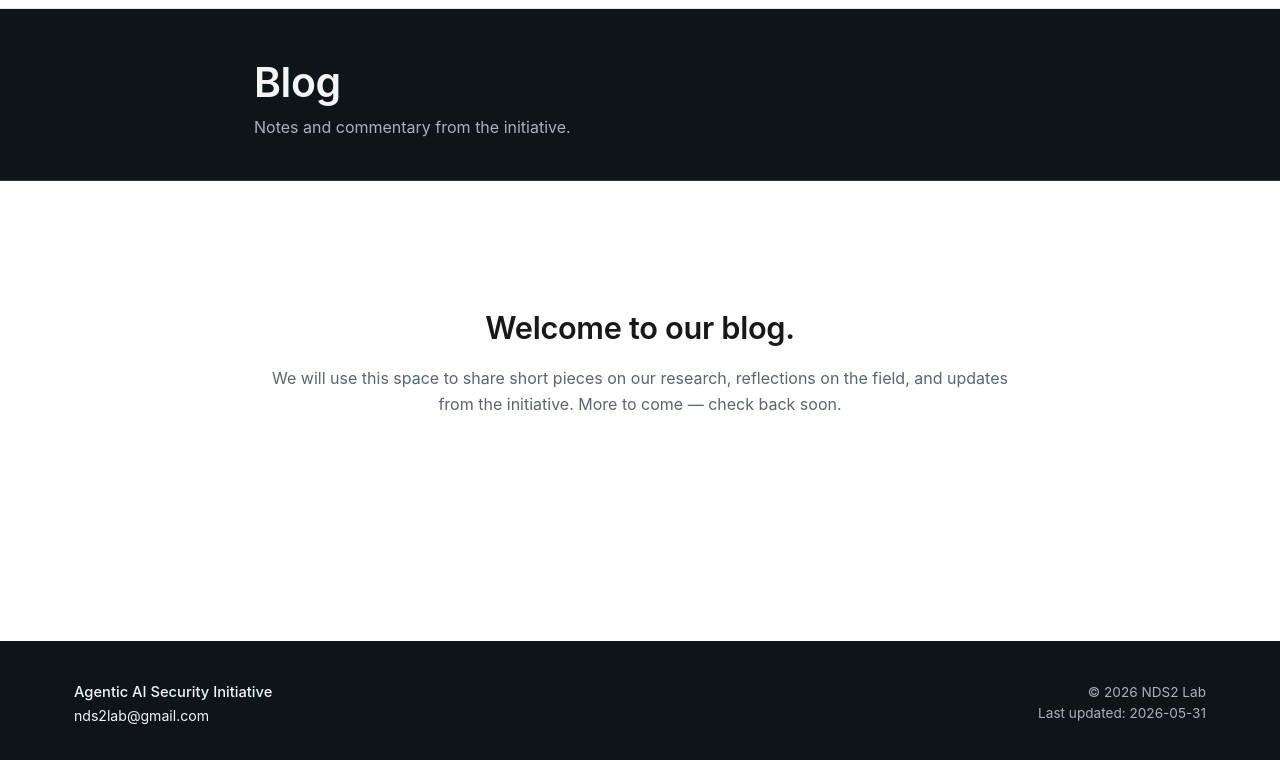
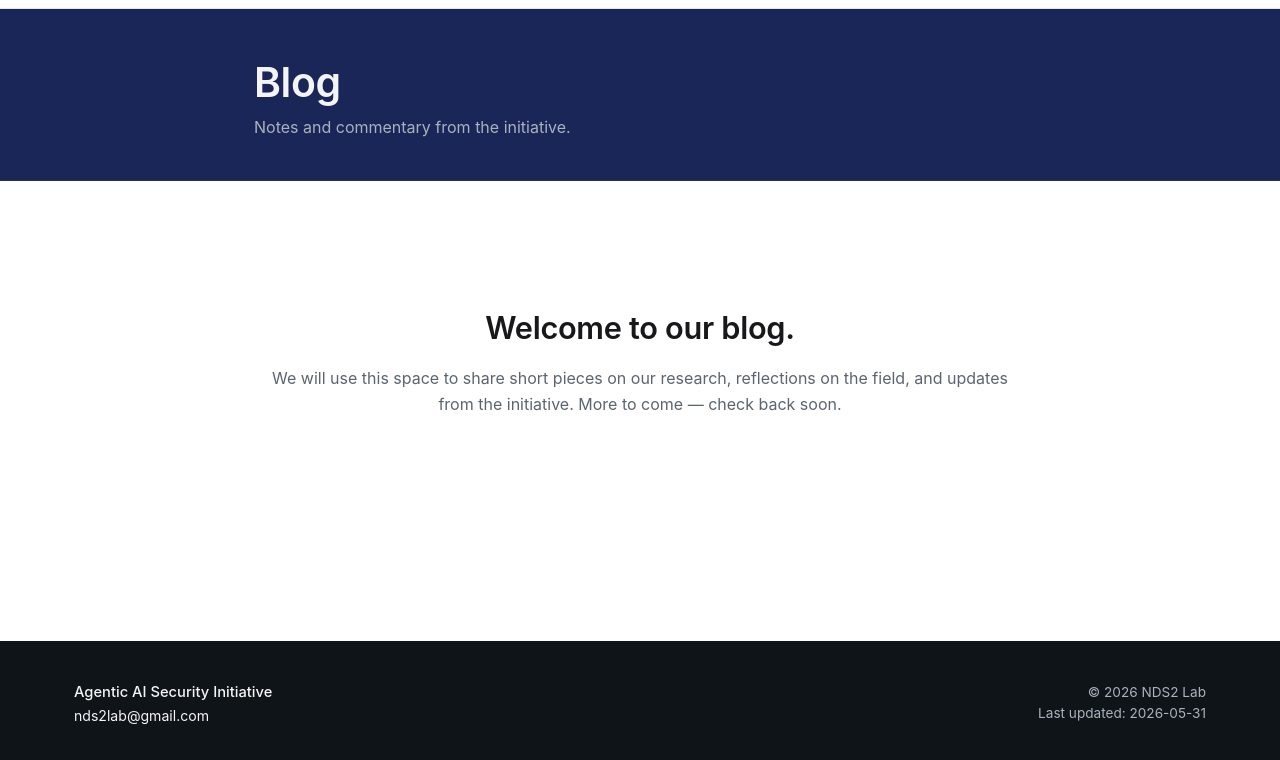
Before and after one commit to agentaisec/agentaisec.github.io, a website: page blog.html in a window 1280 px wide. Shown: the part 60-820 px from the top of the page. Drawn offline with Linux system fonts and the light colour scheme.

Commit message:
Update main.css
Change header color to navy

```diff
--- a/styles/main.css
+++ b/styles/main.css
@@ -856,8 +856,11 @@ hr {
 
 /* ---------- Page headers (non-home pages) ---------- */
 
+/*---- background: var(--color-bg-dark); ----*/
+
+
 .page-header {
-  background: var(--color-bg-dark);
+  background: #1a2657;;
   padding: 3rem 0 2.5rem;
   border-bottom: 1px solid var(--color-border-dark);
 }
```
